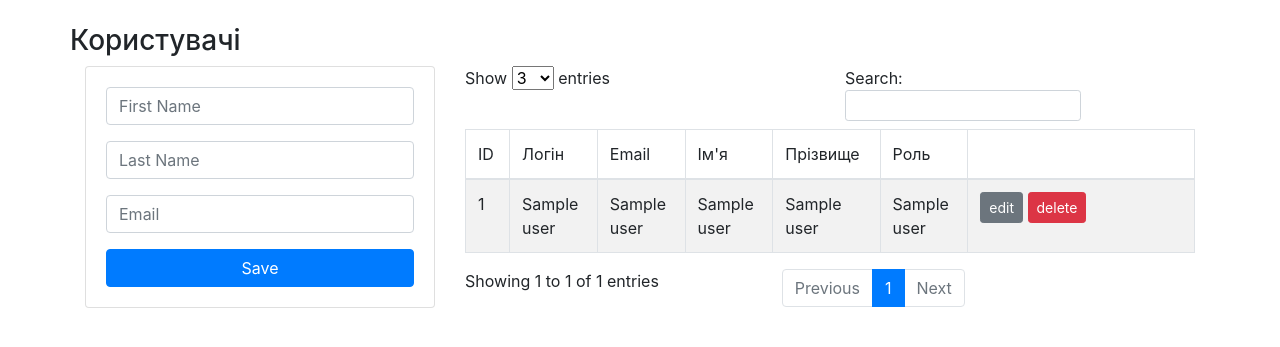
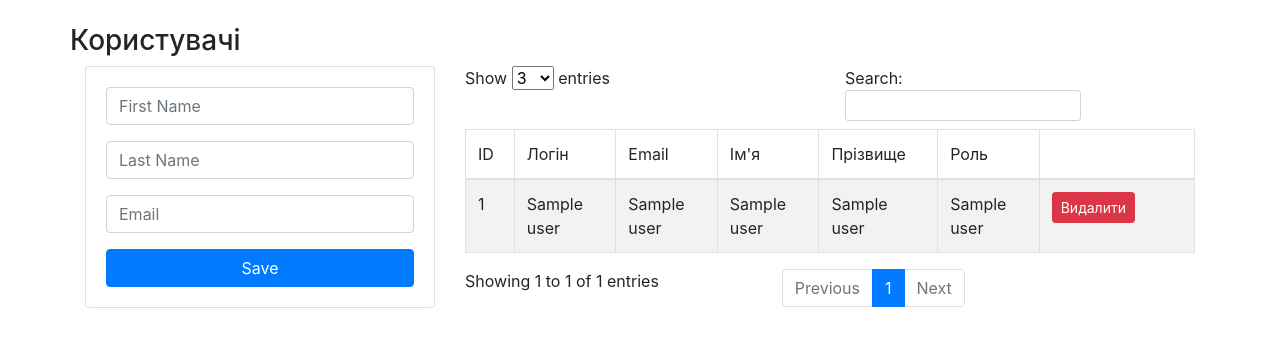
Before and after one commit to AAlexandrAnisimov/anisimov.project, a Flask app: page /admin in a window 1280 px wide. Shown: the part 56-403 px from the top of the page. Run offline with Flask 2, Linux system fonts and the light colour scheme; a database or web service that is not in the repository returns one stand-in record (values such as "Sample title"); some libraries are stand-ins or nearby versions.

Commit message:
qkqkkqkq

```diff
--- a/templates/admin.html
+++ b/templates/admin.html
@@ -54,9 +54,8 @@
             <td>{{row[4]}}</td>
             <td>{{row[5]}}</td>
             <td>{{row[6]}}</td>
-            <td width="210">
-              <a href="" class="btn btn-secondary btn-sm">edit</a>
-              <a href="" class="btn btn-danger btn-delete btn-sm">delete</a>
+            <td width="130">
+              <a href="" class="btn btn-danger btn-delete btn-sm">Видалити</a>
             </td>
           </tr>
           {% endfor %}
```
